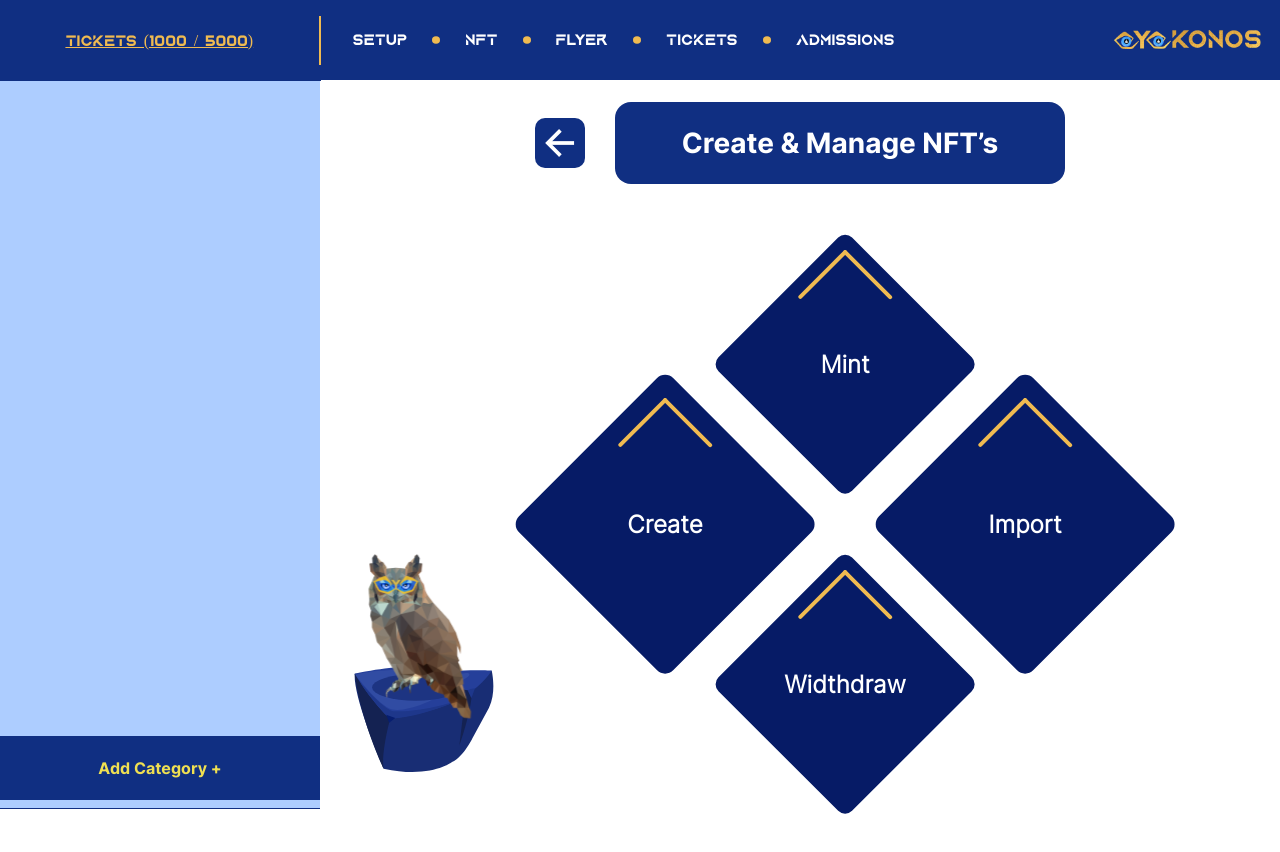
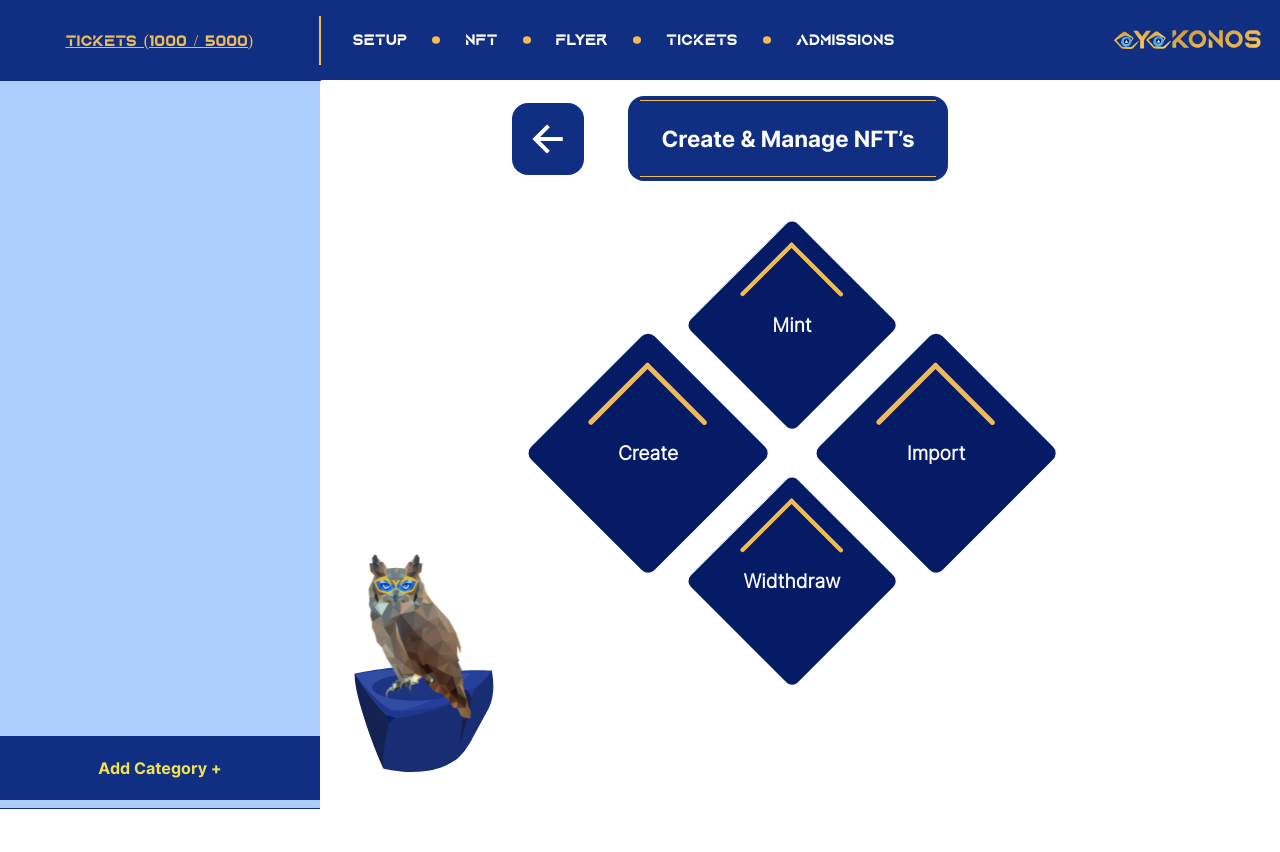
Before and after one commit to 0xsnowman/eyekonos-ticketing, a React (Create React App) app: page /event-creator/nft/manage in a window 1280 px wide. Shown: the top 852 px of the page. Built offline with nearby package versions, Linux system fonts and the light colour scheme; what @web3-react/core would draw is missing.

Commit message:
fix-nft-mange-page
path: "/event-creator/nft/manage"
fix: vmin styles

```diff
--- a/src/components/croba.tsx
+++ b/src/components/croba.tsx
@@ -1,39 +1,43 @@
+/* eslint-disable jsx-a11y/alt-text */
 import React from "react";
 import RightAngleSvg from "../assets/svgs/rightangle.svg";
-import RightRectangleSvg from "../assets/svgs/rightrectangle.svg";
 
 interface ICrobaProps {
   text: string;
-  width?: number;
-  height?: number;
-  fontSize?: number;
+  width?: number; // this is only vmin
+  height?: number; // this is only vmin
+  fontSize?: number | string;
 }
 
 const Croba: React.FC<ICrobaProps> = ({
   text,
-  width = 240,
-  height = 240,
-  fontSize = 24,
+  width = 24,
+  height = 24,
+  fontSize = "2.4vmin",
 }) => {
   return (
     <div
       className="component-croba"
       style={{
-        width: width,
-        height: height,
+        width: width + "vmin",
+        height: height + "vmin",
       }}
     >
       <img
         src={RightAngleSvg}
         className="component-croba__angle"
         style={{
-          left: 73 + (width - 240) / 2,
-          top: 12 + (height - 240) / 5,
+          left: width >= 30 ? "7.5vmin" : "6.5vmin",
+          top: width >= 30 ? "3.5vmin" : "2.5vmin",
         }}
       />
-      <span style={{
-        fontSize: fontSize,
-      }}>{text}</span>
+      <span
+        style={{
+          fontSize: fontSize,
+        }}
+      >
+        {text}
+      </span>
     </div>
   );
 };
--- a/src/pages/addtocollection.tsx
+++ b/src/pages/addtocollection.tsx
@@ -28,6 +28,7 @@ import Croba from "../components/croba";
 import CollectionTypeTicket from "../components/collectiontypeticket";
 import useWindowHeight from "../hooks/useWindowHeight";
 import { useHistory, useLocation } from "react-router-dom";
+import BackButton from "../components/backbutton";
 
 const AddToCollection = () => {
   const deviceType = useDeviceType();
@@ -38,49 +39,29 @@ const AddToCollection = () => {
   );
 
   return (
-    <div
-      className="molecule-page page-addtocollection"
-      style={{
-        // height: deviceHeight - 90,
-      }}
-    >
+    <div className="molecule-page page-addtocollection">
       {stage === "select" && (
         <div className="page-addtocollection__content">
           <div className="page-addtocollection__content__main">
             <div className="page-addtocollection__content__main__buttons">
-              <div
-                style={{
-                  backgroundColor: "#102F82",
-                  borderRadius: 10,
-                  width: 40,
-                  height: 40,
-                  display: "flex",
-                  justifyContent: "center",
-                  alignItems: "center",
-                  fontSize: 30,
-                  color: "white",
-                  padding: 5,
-                  marginRight: 30,
-                  fontFamily: "InterRegular",
-                  cursor: "pointer",
-                }}
-                onClick={() => history.goBack()}
-              >
-                <img src={BackSvg} width={40} height={40} />
-              </div>
+              <BackButton onClick={() => history.push("/event-creator")} />
               <div className="page-addtocollection__content__main__buttons__right">
                 <Button
                   border
                   borderRadius
                   color="white"
-                  fontSize={22}
+                  fixedWidth
+                  width={"40vmin"}
+                  fontSize={"2.2vmin"}
                   fontWeight="bold"
-                  paddingVertical={20}
+                  paddingVertical={"3vmin"}
                   borderColor="#F0BB51"
-                  borderWidth={2}
+                  borderWidth={"0.2vmin"}
                   hoverable={false}
                 >
-                  <div style= {{fontFamily:"InterBold", fontSize:"28px"}}>Create & Manage NFT’s</div>
+                  <div style={{ fontFamily: "InterBold", fontSize: "2.8vmin" }}>
+                    Create & Manage NFT’s
+                  </div>
                 </Button>
 
                 <div className="page-addtocollection__content__main__buttons__right__twobtns">
@@ -90,7 +71,7 @@ const AddToCollection = () => {
                       setStage("ticket");
                     }}
                   >
-                    <Croba text="Mint" width={260} height={260} />
+                    <Croba text="Mint" width={26} height={26} />
                   </div>
                   <div
                     id="croba-widthdraw"
@@ -98,7 +79,7 @@ const AddToCollection = () => {
                       setStage("ticket");
                     }}
                   >
-                    <Croba text="Widthdraw" width={260} height={260} />
+                    <Croba text="Widthdraw" width={26} height={26} />
                   </div>
                   <div
                     id="croba-create"
@@ -106,7 +87,7 @@ const AddToCollection = () => {
                       setStage("ticket");
                     }}
                   >
-                    <Croba text="Create" width={300} height={300} />
+                    <Croba text="Create" width={30} height={30} />
                   </div>
                   <div
                     id="croba-import"
@@ -114,7 +95,7 @@ const AddToCollection = () => {
                       setStage("ticket");
                     }}
                   >
-                    <Croba text="Import" width={300} height={300} />
+                    <Croba text="Import" width={30} height={30} />
                   </div>
                 </div>
               </div>
@@ -132,16 +113,16 @@ const AddToCollection = () => {
               <div
                 style={{
                   backgroundColor: "#102F82",
-                  borderRadius: 10,
-                  width: 50,
-                  height: 50,
+                  borderRadius: "1vmin",
+                  width: "5vmin",
+                  height: "5vmin",
                   display: "flex",
                   justifyContent: "center",
                   alignItems: "center",
-                  fontSize: 30,
+                  fontSize: "3vmin",
                   color: "white",
-                  padding: 5,
-                  marginRight: 30,
+                  padding: "0.5vmin",
+                  marginRight: "3vmin",
                   fontFamily: "InterRegular",
                   cursor: "pointer",
                 }}
@@ -149,42 +130,50 @@ const AddToCollection = () => {
                   setStage("select");
                 }}
               >
-                <img src={BackSvg} width={40} height={40} />
+                <img src={BackSvg} width={"4vmin"} height={"4vmin"} />
               </div>
               <Button
                 border
                 borderRadius
                 color="white"
-                fontSize={22}
+                fontSize={"2.2vmin"}
                 fontWeight="bold"
-                paddingVertical={25}
+                paddingVertical={"2.5vmin"}
                 borderColor="#F0BB51"
-                borderWidth={2}
+                borderWidth={"0.2vmin"}
                 hoverable={false}
               >
-                <div style= {{fontFamily:"InterBold", fontSize:"28px"}}>Choose Collectible Type</div>
+                <div style={{ fontFamily: "InterBold", fontSize: "2.8vmin" }}>
+                  Choose Collectible Type
+                </div>
               </Button>
             </div>
             <div className="page-collectiontype__content__main__table">
               <div
                 style={{
-                  marginTop: 200,
+                  marginTop: "20vmin",
                 }}
                 onClick={() => {
                   setStage("upload");
                 }}
               >
                 <CollectionTypeTicket title="Standard NFT" subtitle="(ERC-721)">
-                  <span style={{fontFamily:"InterLight", fontSize:"22px"}}>- Unique Tradeable Asset</span>
-                  <span style={{fontFamily:"InterLight", fontSize:"22px"}}>- Royalties for Creator</span>
-                  <span style={{fontFamily:"InterLight", fontSize:"22px"}}>- Compatible with most blockchain wallets</span>
+                  <span style={{ fontFamily: "InterLight", fontSize: "2.2vmin" }}>
+                    - Unique Tradeable Asset
+                  </span>
+                  <span style={{ fontFamily: "InterLight", fontSize: "2.2vmin" }}>
+                    - Royalties for Creator
+                  </span>
+                  <span style={{ fontFamily: "InterLight", fontSize: "2.2vmin" }}>
+                    - Compatible with most blockchain wallets
+                  </span>
                 </CollectionTypeTicket>
               </div>
               <div
                 style={{
-                  marginTop: -50,
-                  paddingLeft: 20,
-                  paddingRight: 20,
+                  marginTop: "-5vmin",
+                  paddingLeft: "2vmin",
+                  paddingRight: "2vmin",
                 }}
                 onClick={() => {
                   setStage("upload");
@@ -199,16 +188,22 @@ const AddToCollection = () => {
               </div>
               <div
                 style={{
-                  marginTop: 200,
+                  marginTop: "20vmin",
                 }}
                 onClick={() => {
                   setStage("upload");
                 }}
               >
                 <CollectionTypeTicket title="eYeKON" subtitle="(COMING SOON)">
-                  <span style={{fontFamily:"InterLight", fontSize:"22px"}}>- Social Media Integration</span>
-                  <span style={{fontFamily:"InterLight", fontSize:"22px"}}>- Gaming Integration</span>
-                  <span style={{fontFamily:"InterLight", fontSize:"22px"}}>- And more...</span>
+                  <span style={{ fontFamily: "InterLight", fontSize: "2.2vmin" }}>
+                    - Social Media Integration
+                  </span>
+                  <span style={{ fontFamily: "InterLight", fontSize: "2.2vmin" }}>
+                    - Gaming Integration
+                  </span>
+                  <span style={{ fontFamily: "InterLight", fontSize: "2.2vmin" }}>
+                    - And more...
+                  </span>
                 </CollectionTypeTicket>
               </div>
             </div>
@@ -222,34 +217,36 @@ const AddToCollection = () => {
               <div
                 style={{
                   backgroundColor: "#102F82",
-                  borderRadius: 10,
-                  width: 50,
-                  height: 50,
+                  borderRadius: "1vmin",
+                  width: "5vmin",
+                  height: "5vmin",
                   display: "flex",
                   justifyContent: "center",
                   alignItems: "center",
-                  fontSize: 30,
+                  fontSize: "3vmin",
                   color: "white",
-                  padding: 5,
-                  marginRight: 30,
+                  padding: "0.5vmin",
+                  marginRight: "3vmin",
                   fontFamily: "InterRegular",
-                  cursor: "pointer"
+                  cursor: "pointer",
                 }}
                 onClick={() => {
                   setStage("ticket");
                 }}
               >
-                <img src={BackSvg} width={40} height={40} />
+                <img src={BackSvg} width={"4vmin"} height={"4vmin"} />
               </div>
               <Button
                 border
                 borderRadius
                 color="white"
-                fontSize={24}
+                fontSize={"2.4vmin"}
                 fontWeight="bold"
                 hoverable={false}
               >
-                <div style= {{fontFamily:"InterBold", fontSize:"28px"}}>Create Standard NFT (ERC 721)</div>
+                <div style={{ fontFamily: "InterBold", fontSize: "2.8vmin" }}>
+                  Create Standard NFT (ERC 721)
+                </div>
               </Button>
             </div>
             <div>
@@ -263,6 +260,3 @@ const AddToCollection = () => {
 };
 
 export default AddToCollection;
-function useEffect(arg0: () => void, arg1: never[]) {
-  throw new Error("Function not implemented.");
-}
--- a/src/styles/components/croba.scss
+++ b/src/styles/components/croba.scss
@@ -8,14 +8,14 @@
   background-image: url('../../assets/svgs/rightrectangle.svg');
   background-repeat: no-repeat;
   background-size: cover;
-  width: 240px;
-  height: 240px;
+  width: 24vmin;
+  height: 24vmin;
   cursor: pointer;
   transition: ease-in-out all 0.1s;
 
   &:hover {
-    filter: drop-shadow(0px 7px 3px #0066FF);
-    margin-top: -8px;
+    filter: drop-shadow(0px 0.7vmin 0.3vmin #0066FF);
+    margin-top: -0.8vmin;
   }
 
   &__rectangle {
@@ -24,15 +24,15 @@
 
   &__angle {
     position: absolute;
-    left: 73px;
-    top: 12px;
+    width: 50%;
+    height: 50%;
     user-select: none;
   }
 
   span {
     color: white;
     font-weight: bold;
-    font-size: 24px;
+    font-size: 2.4vmin;
     word-wrap: break-word;
     width: 50%;
   }
--- a/src/styles/pages/addtocollection.scss
+++ b/src/styles/pages/addtocollection.scss
@@ -28,65 +28,61 @@
       align-items: center;
       width: 100%;
       text-align: center;
-      padding-left: 30px;
-      padding-right: 30px;
+      padding-left: 3vmin;
+      padding-right: 3vmin;
+      margin-left: -15vmin;
 
       &__buttons {
         width: 100%;
         display: flex;
         justify-content: center;
         align-items: center;
-        max-width: 1520px;
-        margin: 30px;
-
-        @media only screen and (max-width: 2600px) {
-          width: 50%;
-        }
+        margin: 3vmin;
 
         &__right {
           display: flex;
           flex-direction: column;
           align-items: center;
-          width: 100%;
+          // padding-left: 8vmin;
 
           &__twobtns {
             display: flex;
             justify-content: center;
             align-items: center;
-            gap: 50px;
-            width: 450px;
+            gap: 5vmin;
+            width: 45vmin;
             position: relative;
 
             #croba-mint {
               position: absolute;
-              left: 100px;
-              top: 50px;
+              left: 10vmin;
+              top: 5vmin;
             }
 
             #croba-widthdraw {
               position: absolute;
-              left: 100px;
-              top: 370px;
+              left: 10vmin;
+              top: 37vmin;
             }
 
             #croba-create {
               position: absolute;
-              left: -100px;
-              top: 190px;
+              left: -10vmin;
+              top: 19vmin;
             }
 
             #croba-import {
               position: absolute;
-              left: 260px;
-              top: 190px;
+              left: 26vmin;
+              top: 19vmin;
             }
           }
 
           &__table {
             display: grid;
             grid-template-columns: 1fr 1fr;
-            grid-gap: 20px;
-            max-height: calc(100vh - 400px);
+            grid-gap: 2vmin;
+            max-height: calc(100vh - 40vmin);
             overflow-y: scroll;
             width: 100%;
           }
@@ -98,7 +94,7 @@
         left: calc(25% + 3vmin);
         bottom: 0%;
         @media only screen and (max-width: 960px) {
-          display: none;
+          left: calc(20%);
         }
 
         img {
@@ -108,7 +104,7 @@
       }
 
       &__linkbutton {
-        padding-top: 40px;
+        padding-top: 4vmin;
       }
 
       span {
```
